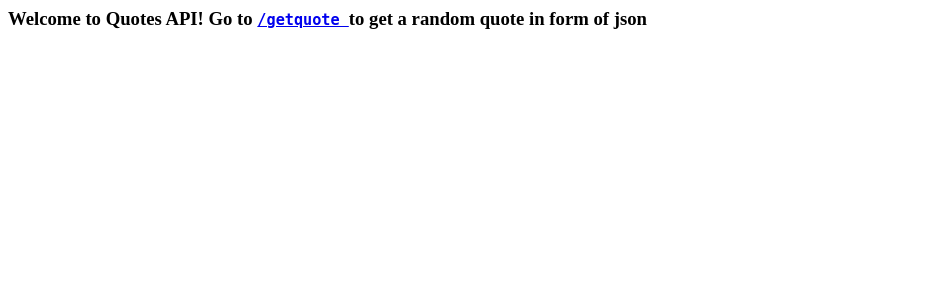
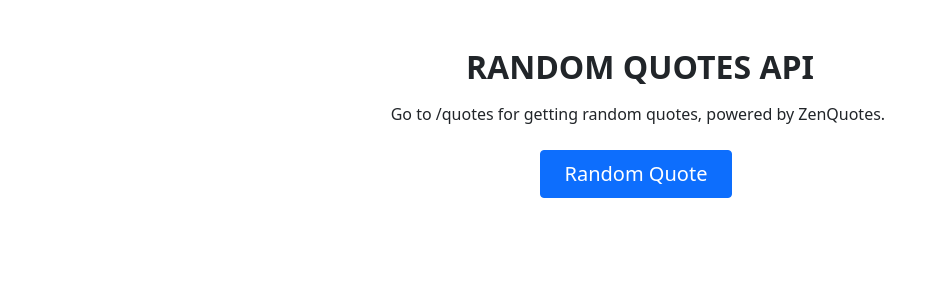
Before and after one commit to KshitijDat/quotes_api, a Flask app: page / in a window 1280 px wide. Shown: the top 300 px of the page, without its empty margins (0-938 px from the left). Run offline with Flask 2, Linux system fonts and the light colour scheme; some libraries are stand-ins or nearby versions.

Commit message:
Added custom HTML page

```diff
--- a/app.py
+++ b/app.py
@@ -1,13 +1,12 @@
-from flask import Flask
+from flask import Flask, render_template
 import pandas as pd
 from requests import get
-from json import loads
 
 app = Flask(__name__)
 
 @app.route("/")
 def index():
-    return "<h3>Welcome to Quotes API! Go to <code> <a href='/getquote'> /getquote </a> </code> to get a random quote in form of json</h3>"
+    return render_template('quotes.html')
 
 @app.route("/getquote")
 def fetchquote():
--- a/index.html
+++ b/templates/quotes.html
@@ -5,7 +5,7 @@
     <meta charset="utf-8">
     <meta name="viewport" content="width=device-width, initial-scale=1.0, shrink-to-fit=no">
     <title>Quotes API</title>
-    <link rel="stylesheet" href="/assets/bootstrap/css/bootstrap.min.css">
+    <link rel="stylesheet" href="../assets/bootstrap/css/bootstrap.min.css">
 </head>
 
 <body>
@@ -21,7 +21,7 @@
             </div>
         </div>
     </section>
-    <script src="/assets/bootstrap/js/bootstrap.min.js"></script>
+    <script src="../assets/bootstrap/js/bootstrap.min.js"></script>
 </body>
 
 </html>
```
Also changed, not shown: templates/assets/bootstrap/css/bootstrap.min.css (renamed from assets/bootstrap/css/bootstrap.min.css), templates/assets/bootstrap/js/bootstrap.min.js (renamed from assets/bootstrap/js/bootstrap.min.js).
